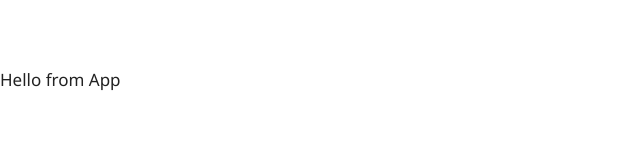
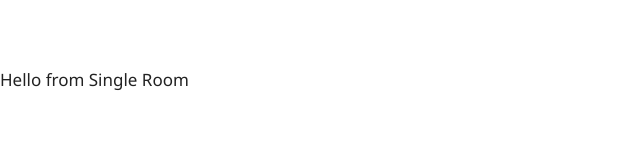
Before and after one commit to wechuli/beach_resort, a React (Create React App) app: page /rooms/1 in a window 1280 px wide. Shown: the top 160 px of the page, without its empty margins (0-640 px from the left). Built offline with nearby package versions, Linux system fonts and the light colour scheme.

Commit message:
basic pages setup

```diff
--- a/src/App.js
+++ b/src/App.js
@@ -1,14 +1,21 @@
-import React from 'react';
-import {Switch,Route} from 'react-router-dom';
-import './App.css';
+import React from "react";
+import { Switch, Route } from "react-router-dom";
+import "./App.css";
+import Home from "./pages/Home";
+import Rooms from "./pages/Rooms";
+import Error404 from "./pages/Error404";
+import SingleRoom from "./pages/SingleRoom";
 
 function App() {
   return (
-<>
-<div>
-  Hello from App
-</div>
-</>
+    <>
+      <Switch>
+        <Route exact path="/" component={Home} />
+        <Route exact path="/rooms" component={Rooms} />
+        <Route exact path="/rooms/:slug" component={SingleRoom} />
+        <Route component={Error404} />
+      </Switch>
+    </>
   );
 }
 
--- /dev/null
+++ b/src/pages/Error404.jsx
@@ -0,0 +1,13 @@
+import React from 'react'
+
+const Error404 = () => {
+    return (
+        <div>
+            <p>
+                Hello from Error 404
+            </p>
+        </div>
+    )
+}
+
+export default Error404
--- /dev/null
+++ b/src/pages/Home.jsx
@@ -0,0 +1,13 @@
+import React from 'react';
+
+const Home = (props) => {
+    return (
+        <div>
+            <p>
+                Hello from home page
+            </p>
+        </div>
+    )
+}
+
+export default Home;
--- /dev/null
+++ b/src/pages/Rooms.jsx
@@ -0,0 +1,11 @@
+import React from 'react'
+
+const Rooms = () => {
+    return (
+        <div>
+            <p>Hello from rooms page</p>
+        </div>
+    )
+}
+
+export default Rooms
--- /dev/null
+++ b/src/pages/SingleRoom.jsx
@@ -0,0 +1,15 @@
+import React, { Component } from 'react'
+
+class SingleRoom extends Component {
+    render() {
+        return (
+            <div>
+                <p>
+                    Hello from Single Room
+                </p>
+            </div>
+        )
+    }
+}
+
+export default SingleRoom
```
